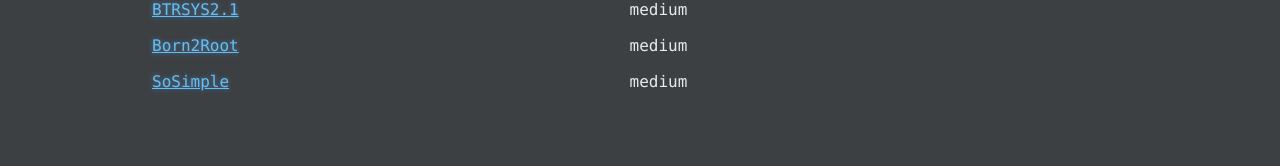
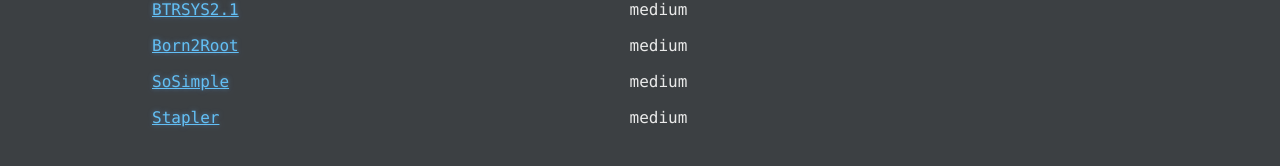
Before and after one commit to hhhharshil/hhhharshil.github.io, a Jekyll site: the page built from writeups.md, in a window 1280 px wide. Shown: the part 420-586 px from the top of the page. Built offline with Jekyll 4.4.1, drawn with Linux system fonts in a browser that asks for light colours.

Commit message:
Update writeups.md

```diff
--- a/writeups.md
+++ b/writeups.md
@@ -14,3 +14,4 @@ A collection of write-ups for retired boxes that breakdown my methodology.
 | [BTRSYS2.1](/writeups/2021-10-11-btrsys2.1.md)  | medium     |
 | [Born2Root](/writeups/2021-12-24-born2root.md)  | medium     |
 | [SoSimple](/writeups/2021-12-25-sosimple.md)    | medium     |
+| [Stapler](/writeups/2021-12-26-stapler.md)      | medium     |
```
